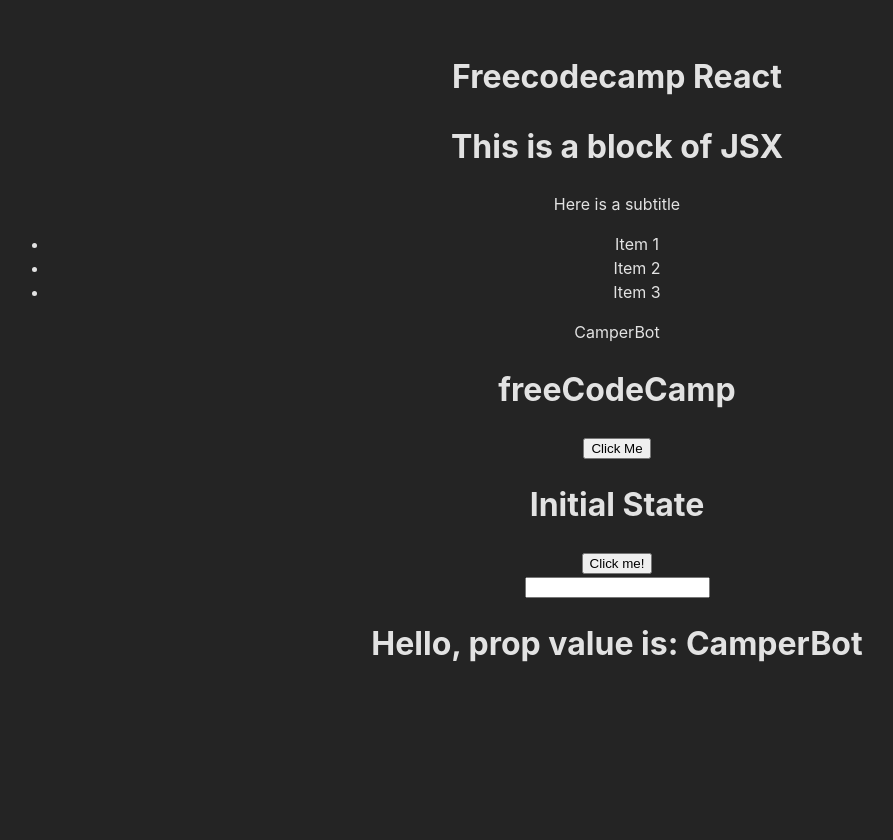
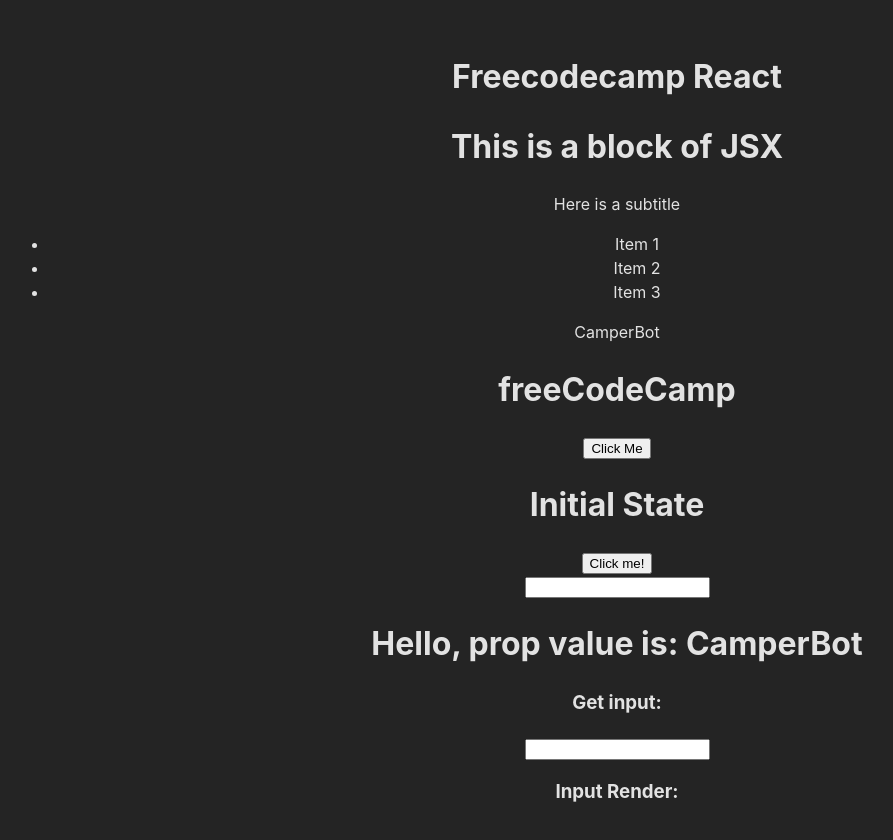
Before and after one commit to RizvanGit/freecodecamp, a React (Vite) app in the folder react-fcc/: page / in a window 1280 px wide. Shown: the top 840 px of the page, without its empty margins (23-916 px from the left). Before the commit the page ends 800 px from the top, so only its background shows below. Built offline with nearby package versions, Linux system fonts and the light colour scheme.

Commit message:
Share state with many childs

```diff
--- a/react-fcc/src/App.tsx
+++ b/react-fcc/src/App.tsx
@@ -4,6 +4,7 @@
 import MyComponent from './components/lessons/ClassComponentWState'
 import ControlledInput from './components/lessons/ControlledInput'
 import ParentComponent from './components/lessons/PassStateTiChild'
+import ParentComponent2 from './components/lessons/ShareStateToChilds'
 import ToggleComponent from './components/lessons/ToggleClassState'
 import { CampSite } from './components/lessons/defaultProps'
 import Task from './components/lessons/task'
@@ -19,6 +20,7 @@
       <ToggleComponent />
       <ControlledInput />
       <ParentComponent />
+      <ParentComponent2 />
     </>
   )
 }
--- /dev/null
+++ b/react-fcc/src/components/lessons/ShareStateToChilds.tsx
@@ -0,0 +1,61 @@
+import React from 'react'
+
+type InputEvent = React.ChangeEvent<HTMLInputElement>
+type HandleType =  (e: InputEvent) => void
+
+interface IProps {
+    input?: string,
+    handleChange?: HandleType,
+}
+
+interface IState {
+    inputValue: string
+}
+class ParentComponent2 extends React.Component<IProps, IState>{
+    constructor(props: IProps) {
+        super(props)
+        this.state = {
+            inputValue: ''
+        }
+        this.handleChange = this.handleChange.bind(this)
+    }
+    handleChange(event: InputEvent) {
+        this.setState({inputValue: event.target.value})
+    }
+    render(){
+        return (
+            <div>
+                <ChildInput1 input={this.state.inputValue} handleChange={this.handleChange}/>
+                <ChildRender1 input={this.state.inputValue} />
+            </div>
+        )
+    }
+}
+class ChildInput1 extends React.Component<IProps, IState>{
+    constructor(props: IProps){
+        super(props)
+    }
+    render(){
+        return (
+            <div>
+                <h3>Get input:</h3>
+                <input type='text' value={this.props.input} onChange={this.props.handleChange} />
+            </div>
+        )
+    }
+}
+
+class ChildRender1 extends React.Component<IProps, IState> {
+    constructor(props: IProps) {
+        super(props)
+    }
+    render(): React.ReactNode {
+        return (
+            <div>
+                <h3>Input Render:</h3>
+                <p>{this.props.input}</p>
+            </div>
+        )
+    }
+}
+export default ParentComponent2
```
